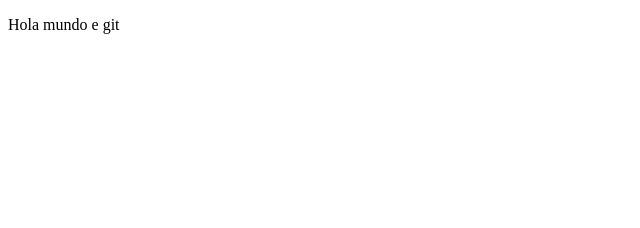
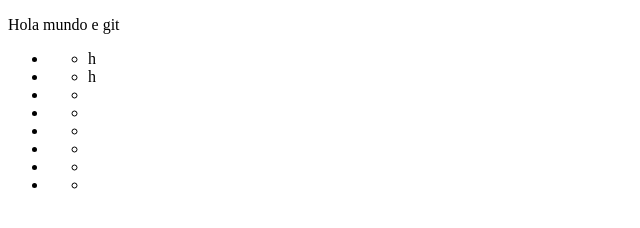
Before and after one commit to RoaringPort/git-testing, a plain HTML site: page index.html in a window 1280 px wide. Shown: the whole page, without its empty margins (0-640 px from the left). Drawn offline with Linux system fonts and the light colour scheme.

Commit message:
ahora tiene html

```diff
--- a/index.html
+++ b/index.html
@@ -7,5 +7,17 @@
 </head>
 <body>
     <p>Hola mundo e git</p>
+    <nav>
+        <ul>
+            <li><ul><li>h</li></ul></li>
+            <li><ul><li>h</li></ul></li>
+            <li><ul><li></li></ul></li>
+            <li><ul><li></li></ul></li>
+            <li><ul><li></li></ul></li>
+            <li><ul><li></li></ul></li>
+            <li><ul><li></li></ul></li>
+            <li><ul><li></li></ul></li>
+        </ul>
+    </nav>
 </body>
 </html>
```
